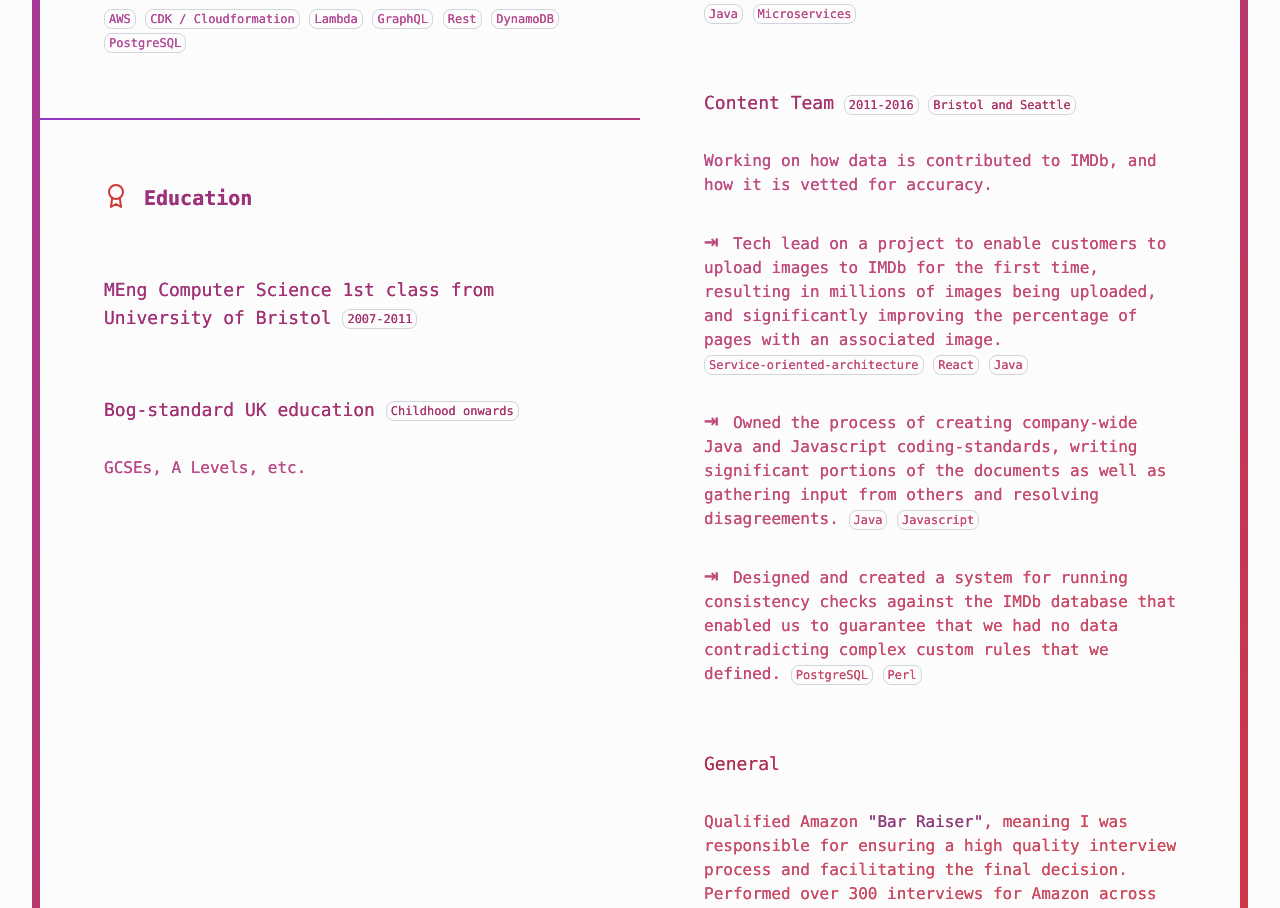
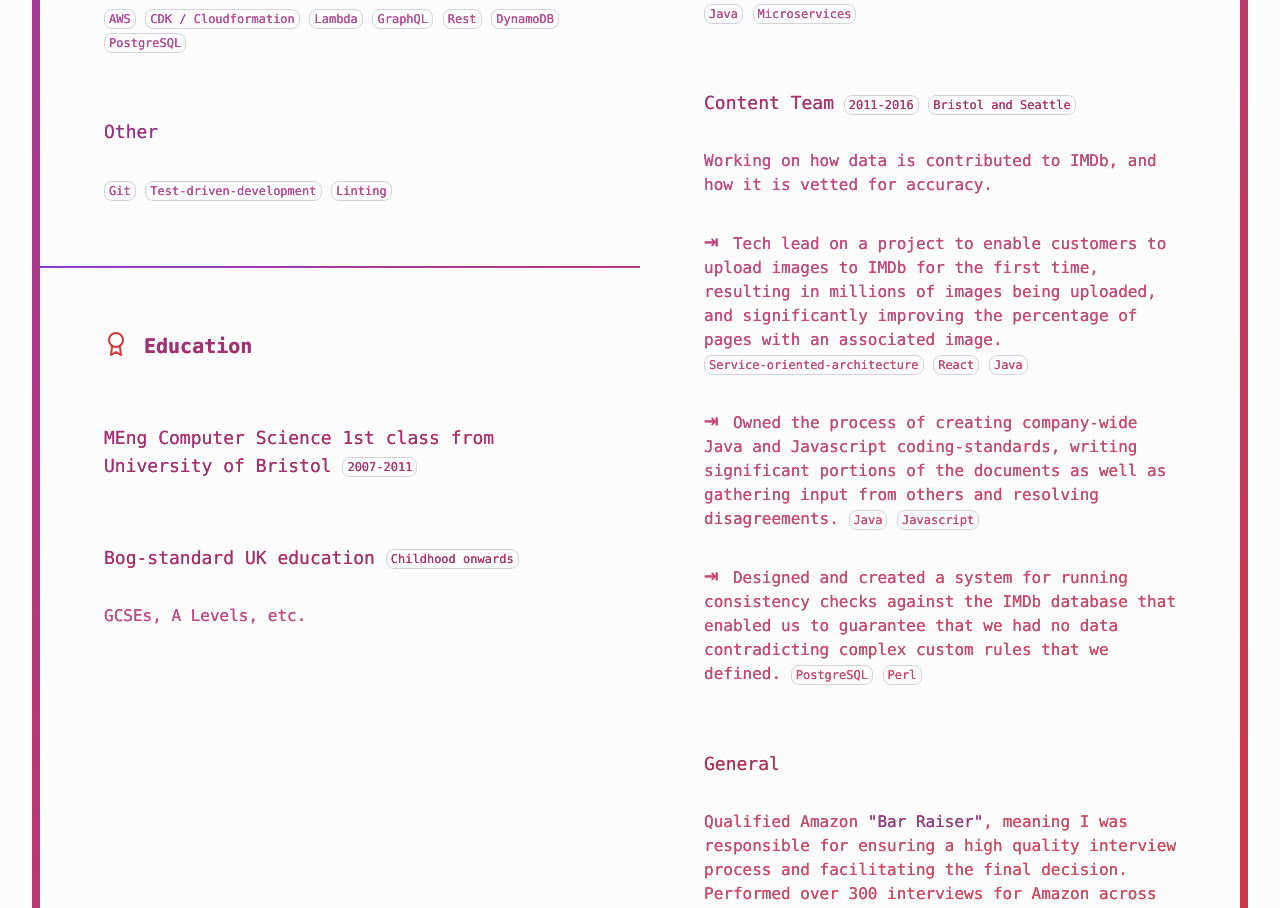
Before and after one commit to mjwbenton/mattb.tech, a Next.js app in the folder website/: page /cv in a window 1280 px wide. Shown: the part 1288-2196 px from the top of the page. Built offline with nearby package versions, Linux system fonts and the light colour scheme.

Commit message:
Other tech skills section

```diff
--- a/website/pages/cv.tsx
+++ b/website/pages/cv.tsx
@@ -191,6 +191,14 @@
             <DetailPill>PostgreSQL</DetailPill>
           </Content>
         </Section>
+        <Section>
+          <SectionHeading>Other</SectionHeading>
+          <Content>
+            <DetailPill>Git</DetailPill>
+            <DetailPill>Test-driven-development</DetailPill>
+            <DetailPill>Linting</DetailPill>
+          </Content>
+        </Section>
       </ContentBox>
       <ContentBox float="left" border className="text-lg">
         <ContentBoxHeading>
```
